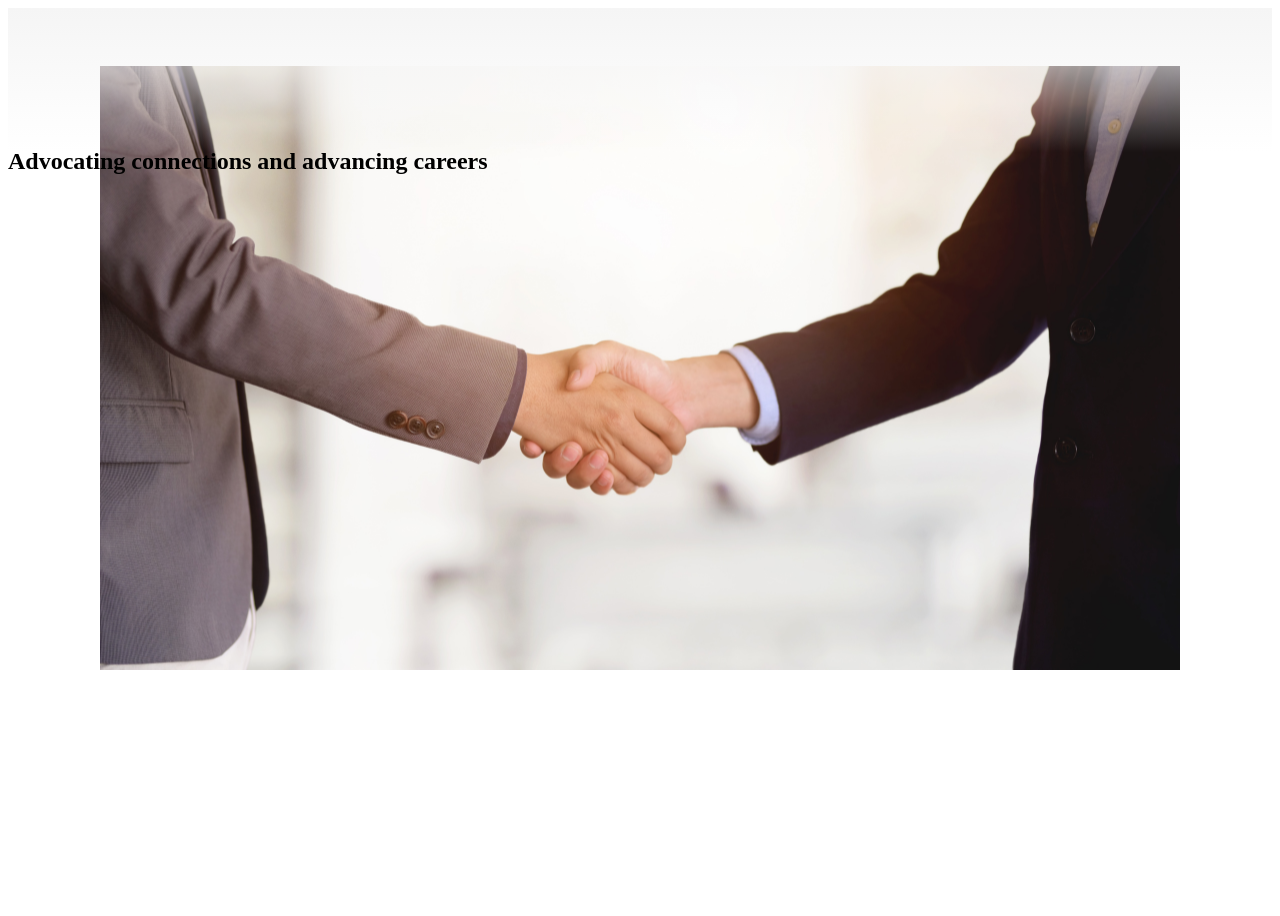
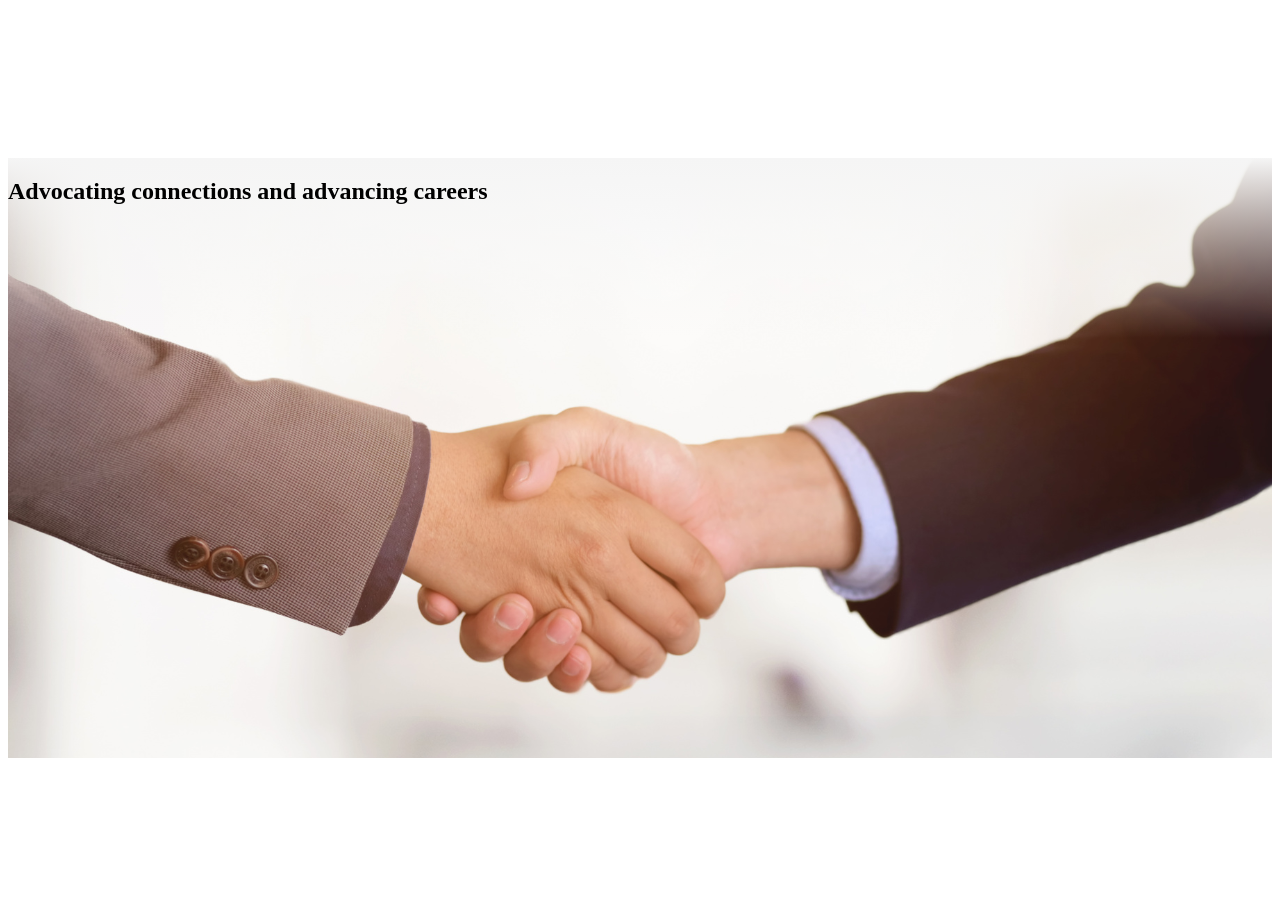
Before and after one commit to ZaneStotts/ADVACRUIT, a PHP site: page /main/main-html.php in a window 1280 px wide. Before the commit the page ends 670 px from the top, so only its background shows below. Run offline with PHP 8.4, Linux system fonts and the light colour scheme; some libraries are stand-ins or nearby versions; some web fonts are replaced.

Commit message:
Update main

```diff
--- a/src/main/main-css.css
+++ b/src/main/main-css.css
@@ -3,12 +3,11 @@ Main styles
 */
 
 main {
-    background-image: linear-gradient(to bottom, whitesmoke 0%, rgba(245, 245, 245, 0) 20%), url("Handshake_1.png");
-    background-position: center center;
+    background-image: linear-gradient(to bottom, whitesmoke 0%, rgba(245, 245, 245, 0) 20%), url("Handshake_3.png");
+    background-position: center 150px;
     background-repeat: no-repeat;
     background-size: auto;
-    //margin: 100px 0 0 0;
-    padding: 120px 0 0 0;
-    height: 600px; /* Must have a value or else image will not appear */
-    width: auto;
+    padding: 150px 0 0 0;
+    min-height: 750px; /* Must have a value or else image will not appear */
+    width: 100%;
 }
```
Also changed, not shown: src/main/Handshake_1.png (deleted), src/main/Handshake_3.png (added).
